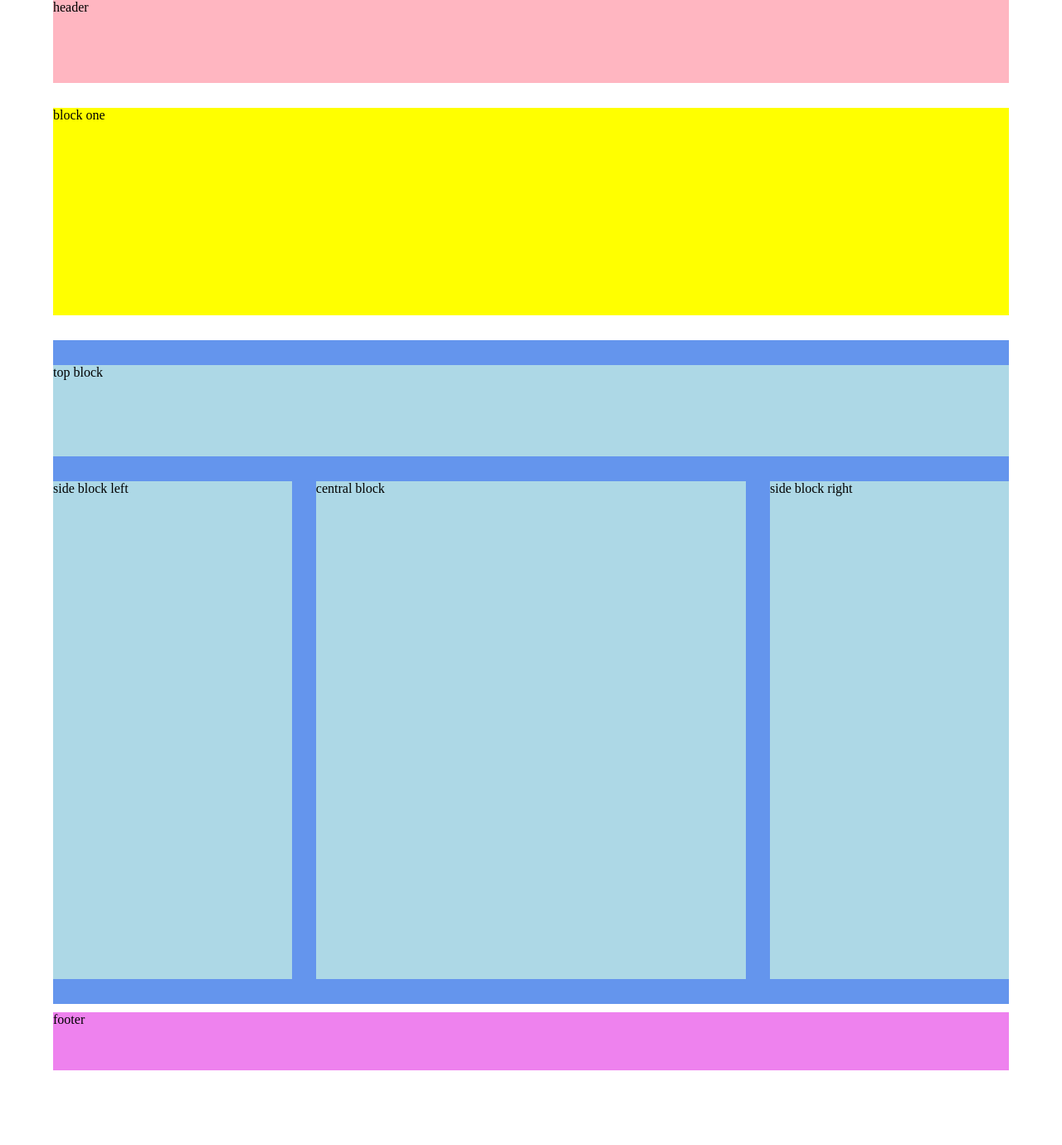
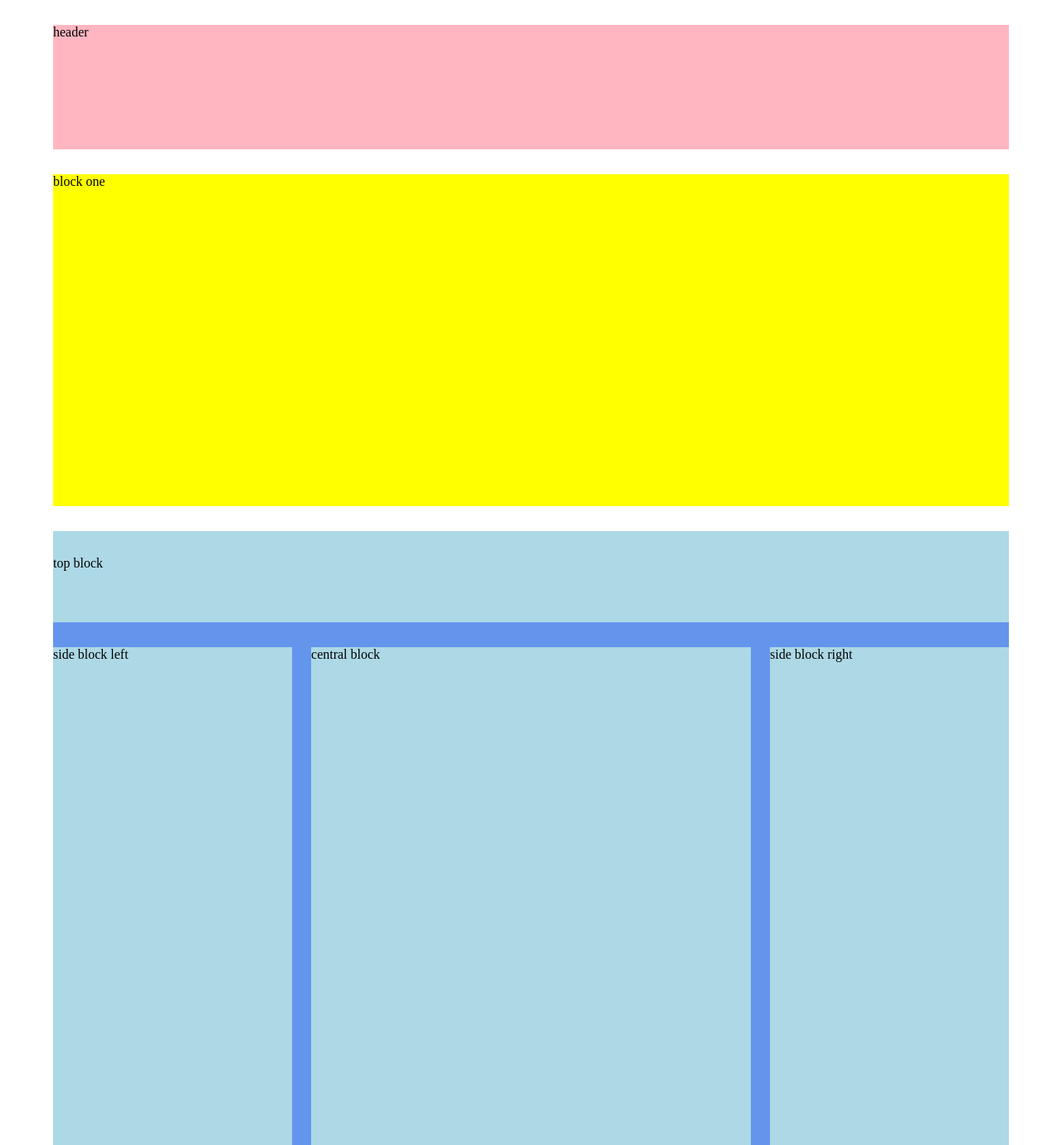
Before and after one commit to Giovanni-Bernardi/htmlcss-struttura-wp, a plain HTML site: page index.html in a window 1280 px wide. Shown: the top 1380 px of the page at 83% size. Before the commit the page ends 1330 px from the top, so only its background shows below. Drawn offline with Linux system fonts and the light colour scheme.

Commit message:
blocks structure complete

```diff
--- a/css/style.css
+++ b/css/style.css
@@ -14,7 +14,6 @@
 
 .row{
   margin-top: 30px;
-  margin-bottom: 30px;
 }
 
 #container{
@@ -24,9 +23,10 @@
 
 /* header */
 header{
-  height: 100px;
+  height: 150px;
   /* debug */
   background-color: lightpink;
+  margin: 30px 0;
 }
 
 /*  main rules */
@@ -36,7 +36,7 @@ main {
 
 /* block one */
 .block-one{
-  height: 250px;
+  height: 400px;
   background-color: yellow;
 }
 
@@ -45,12 +45,13 @@ main {
 section{
 padding: 30px 0;
 background-color: cornflowerblue;
-height: 330px;
+height: 660px;
 }
 
 .topblock{
   background-color: lightblue;
   height: 110px;
+  padding: 30px 0;
 }
 
 .sideblock{
@@ -63,8 +64,8 @@ height: 330px;
 
 .centralblock{
   float: left;
-  width: 45%;
-  margin: 0 2.5%;
+  width: 46%;
+  margin: 0 2%;
   /* debug */
   background-color: lightblue;
   height: 600px;
@@ -76,5 +77,5 @@ footer{
   /* debug */
   background-color: violet;
   height: 70px;
-  margin: 40px 0;
+  margin: 30px 0;
 }
--- a/index.html
+++ b/index.html
@@ -29,8 +29,6 @@
 
         <div class="row"> <!-- <row> -->
 
-          <section>
-
             <div class="topblock">
               top block
             </div>
@@ -51,7 +49,6 @@
 
           </section>
 
-          <section>
 
         </div> <!-- </row> -->
 
```
